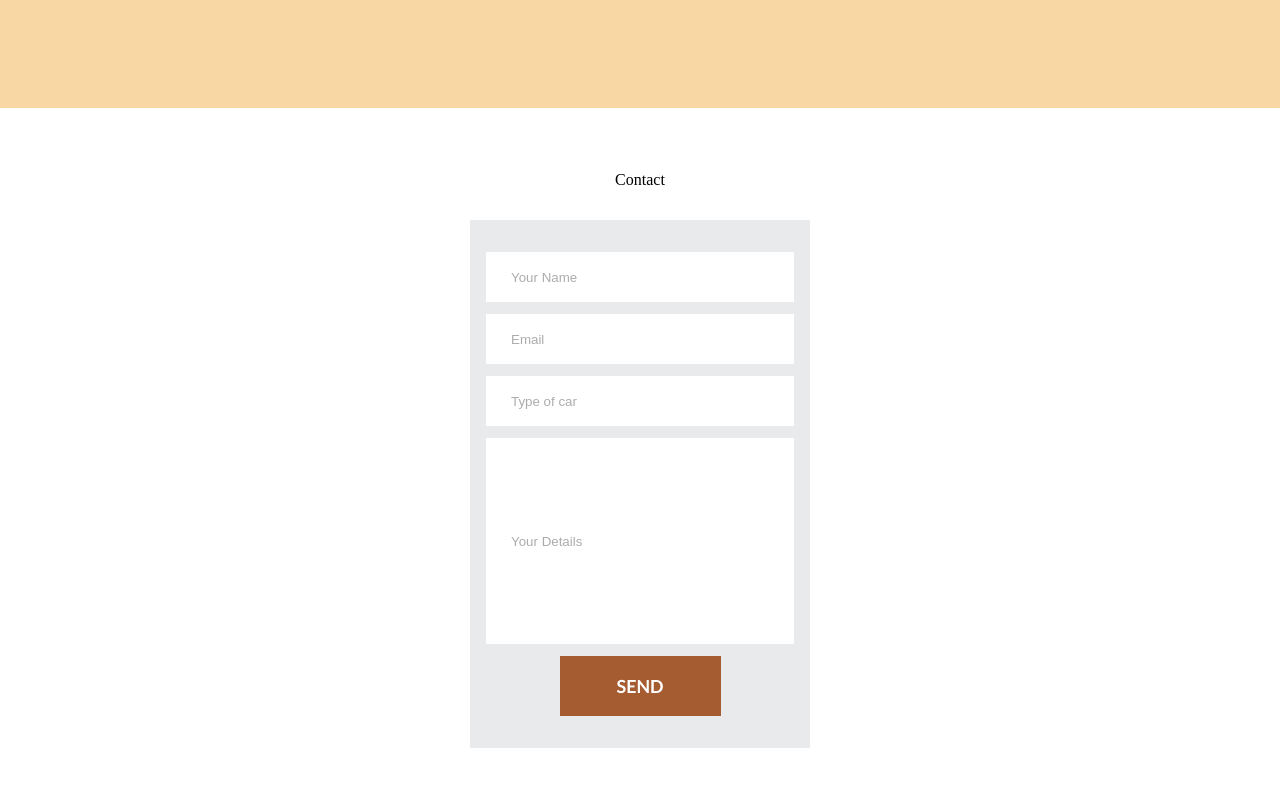
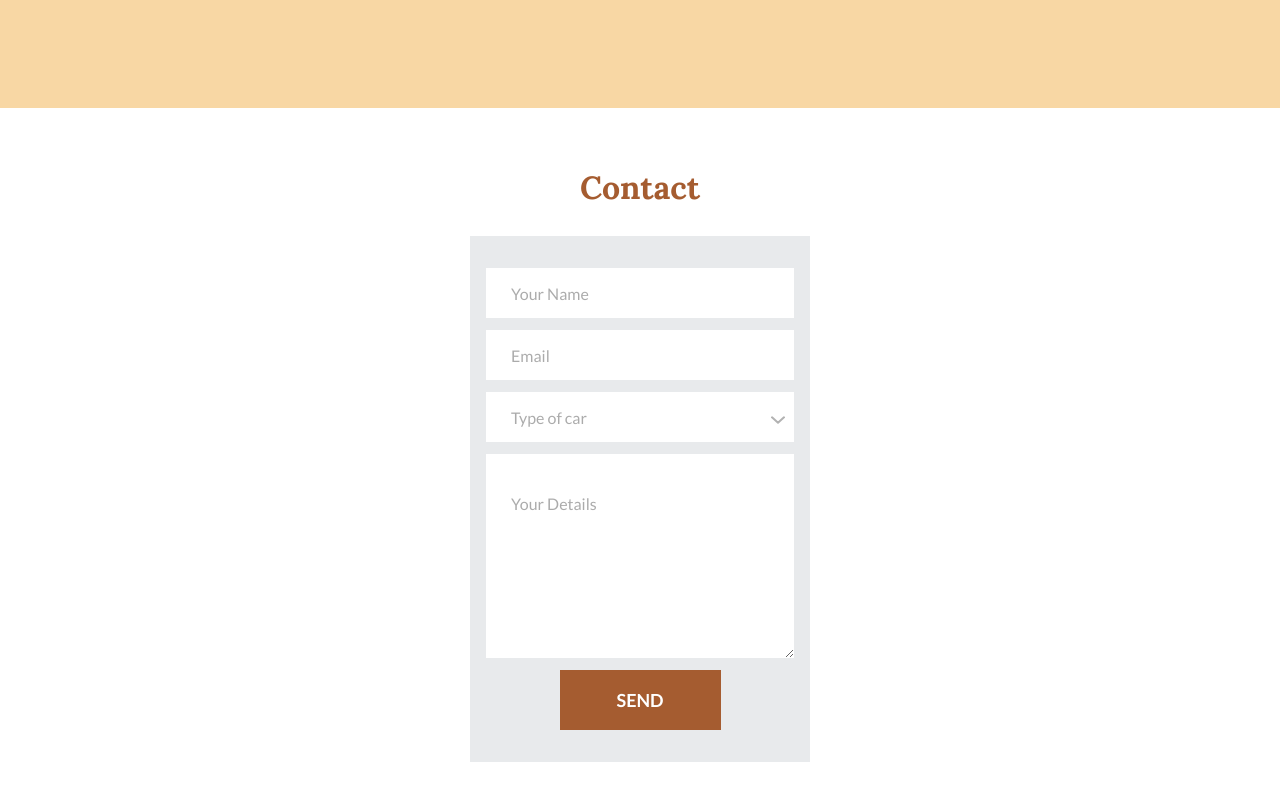
Before and after one commit to bruno-seiji/Projeto_LuxChaffeur_SASS, a website: page index.html in a window 1280 px wide. Shown: the part 3544-4344 px from the top of the page. Drawn offline with Linux system fonts and the light colour scheme.

Commit message:
contact ok

```diff
--- a/imports/Components/_contact_form.scss
+++ b/imports/Components/_contact_form.scss
@@ -1,7 +1,11 @@
 #contact {
   h3 {
-    text-align: center
-  };
+    text-align: center ;
+    font-family: 'Lora';
+    font-weight: 700;
+    font-size: 32px;
+    color: #A55C30;
+  }
 
   form{
     display: grid;
@@ -10,12 +14,33 @@
     box-sizing: border-box;
     padding: 32px 16px;
     gap: 12px;
-    input {
+
+    input,textarea {
       height: 48px;
       border: 0;
       padding-left: 25px;
+      font-family: 'Lato';
+      font-weight: 400;
+      font-size: 16px;
+      line-height: 19px;
     }
-    ::placeholder {
+
+    input::-webkit-calendar-picker-indicator {
+      opacity: 100;
+      background: url(/imgs/arrow_input.svg);
+      background-repeat: no-repeat;
+      color: rgba(0, 0, 0, 0);
+      margin-top: 20px;
+   }
+    .form_details{
+      padding-top: 40px;
+      box-sizing: border-box;
+   }
+    .form_details::placeholder{
+      position: absolute;
+      top: 40px;
+   }
+     ::placeholder {
        opacity: 0.6;
     }
     button{
--- a/index.html
+++ b/index.html
@@ -97,33 +97,33 @@
                   Praesent ut eu tellus cursus faucibus duis hendrerit volutpat
                 </p>
                 <p class="seats">4 Seats</p>
-                <p class="luggage">Luggage</p>
+                <p class="luggage">2 Luggage</p>
               </div>
             </li>
             <li class="glide__slide">
               <div class="card">
-                <img class="span_2" src="/imgs/car_1.svg" alt="" />
-                <h4 class="span_2">BUSINESS CLASS</h4>
-                <p class="span_2">Mercedes G - wagon</p>
+                <img class="span_2" src="/imgs/car_2.svg" alt="" />
+                <h4 class="span_2">FIRST CLASS</h4>
+                <p class="span_2">Mercedes maybach s600</p>
                 <p class="span_2">
                   Lorem ipsum dolor sit amet, consectetur adipiscing elit.
                   Praesent ut eu tellus cursus faucibus duis hendrerit volutpat
                 </p>
                 <p class="seats">4 Seats</p>
-                <p class="luggage">Luggage</p>
+                <p class="luggage">2 Luggage</p>
               </div>
             </li>
             <li class="glide__slide">
               <div class="card">
-                <img class="span_2" src="/imgs/car_1.svg" alt="" />
-                <h4 class="span_2">BUSINESS CLASS</h4>
-                <p class="span_2">Mercedes G - wagon</p>
+                <img class="span_2" src="/imgs/car_3.svg" alt="" />
+                <h4 class="span_2">SUV</h4>
+                <p class="span_2">Mercedes M class</p>
                 <p class="span_2">
                   Lorem ipsum dolor sit amet, consectetur adipiscing elit.
                   Praesent ut eu tellus cursus faucibus duis hendrerit volutpat
                 </p>
                 <p class="seats">4 Seats</p>
-                <p class="luggage">Luggage</p>
+                <p class="luggage">2 Luggage</p>
               </div>
             </li>
           </ul>
@@ -224,13 +224,31 @@
     <section id="contact">
       <h3>Contact</h3>
       <form action="">
-        <input type="text" class="form_name" placeholder="Your Name"/>
-        <input type="text" class="form_email" placeholder="Email"/>
-        <input type="text" class="form_typecar" placeholder="Type of car"/>
-        <input type="text" class="form_details" placeholder="Your Details"/>
+        <input type="text" class="form_name" placeholder="Your Name" />
+        <input type="text" class="form_email" placeholder="Email" />
+        <input
+          type="text"
+          class="form_typecar"
+          placeholder="Type of car"
+          list="type_car"
+        />
+        <datalist id="type_car">
+          <option value="BUSINESS CLASS"></option>
+          <option value="FIRST CLASS"></option>
+          <option value="SUV"></option>
+        </datalist>
+        <textarea
+          class="form_details"
+          name="w3review"
+          rows="4"
+          cols="50"
+          placeholder="Your Details"
+        ></textarea>
         <button>Send</button>
       </form>
     </section>
+
+    <footer></footer>
 
     <script src="/imports/scripts/glide.js"></script>
     <script>
```
Also changed, not shown: imgs/arrow_input.svg (added), imgs/car_2.svg (added), imgs/car_3.svg (added), style.css, 1 other file.
